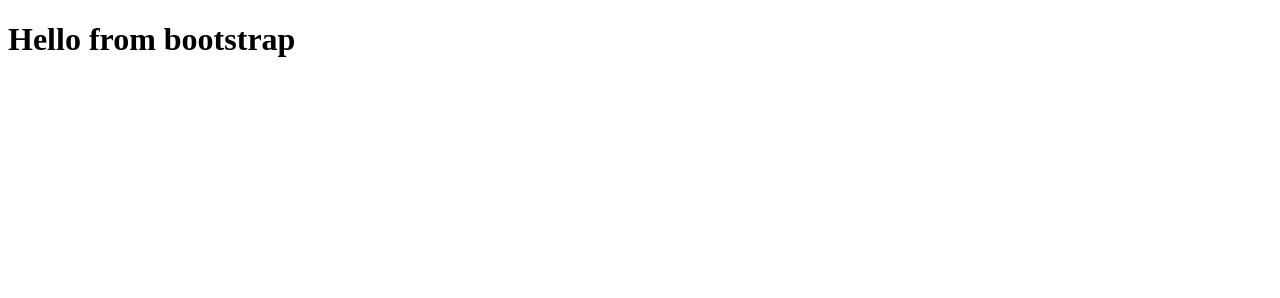
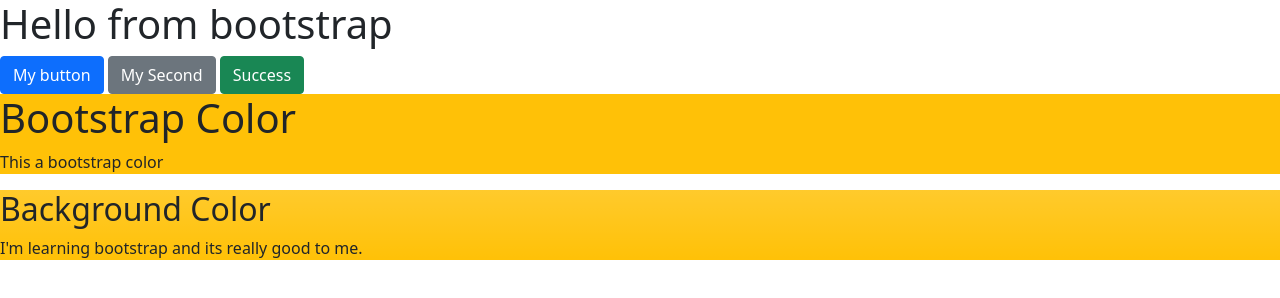
Before and after one commit to akdprince/bootstrap, a plain HTML site: page index.html in a window 1280 px wide. Drawn offline with nearby package versions, Linux system fonts and the light colour scheme.

Commit message:
bootstrap color and background

```diff
--- a/index.html
+++ b/index.html
@@ -4,9 +4,22 @@
     <meta charset="UTF-8">
     <meta http-equiv="X-UA-Compatible" content="IE=edge">
     <meta name="viewport" content="width=device-width, initial-scale=1.0">
-    <title>Document</title>
+    <title>Bootstrap Booting</title>
+    <link href="https://cdn.jsdelivr.net/npm/bootstrap@5.1.1/dist/css/bootstrap.min.css" rel="stylesheet" integrity="sha384-F3w7mX95PdgyTmZZMECAngseQB83DfGTowi0iMjiWaeVhAn4FJkqJByhZMI3AhiU" crossorigin="anonymous">
 </head>
 <body>
     <h1>Hello from bootstrap</h1>
+    <button class="btn btn-primary">My button</button>
+    <button class="btn btn-secondary">My Second</button>
+    <button class="btn btn-success">Success</button>
+    <div class="bg-warning text-dark">
+        <h1>Bootstrap Color</h1>
+        <p>This a bootstrap color</p>
+
+    </div>
+    <div class="bg-warning bg-gradient text-dark">
+        <h2>Background Color</h2>
+        <p>I'm learning bootstrap and its really good to me.</p>
+    </div>
 </body>
 </html>
```
